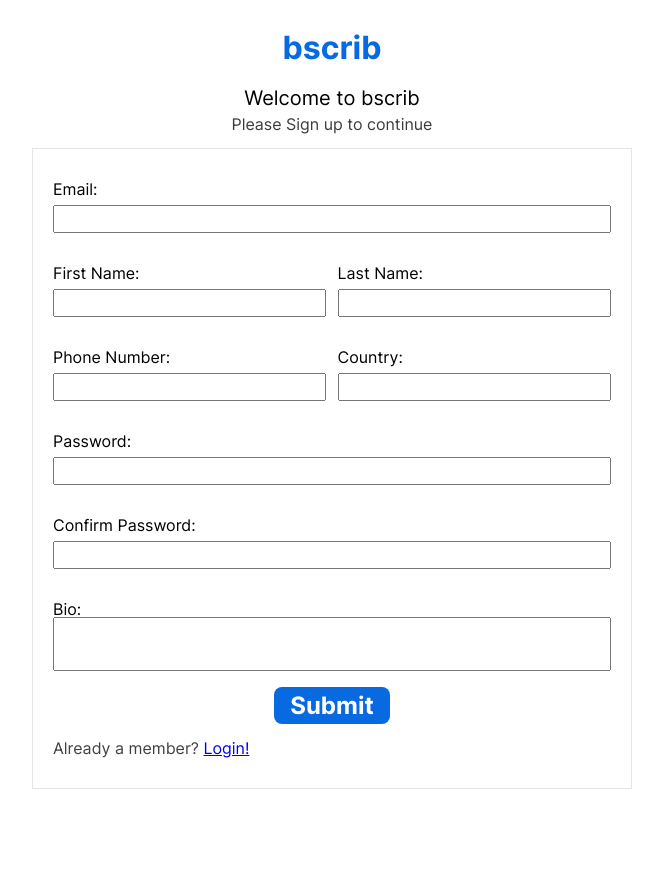
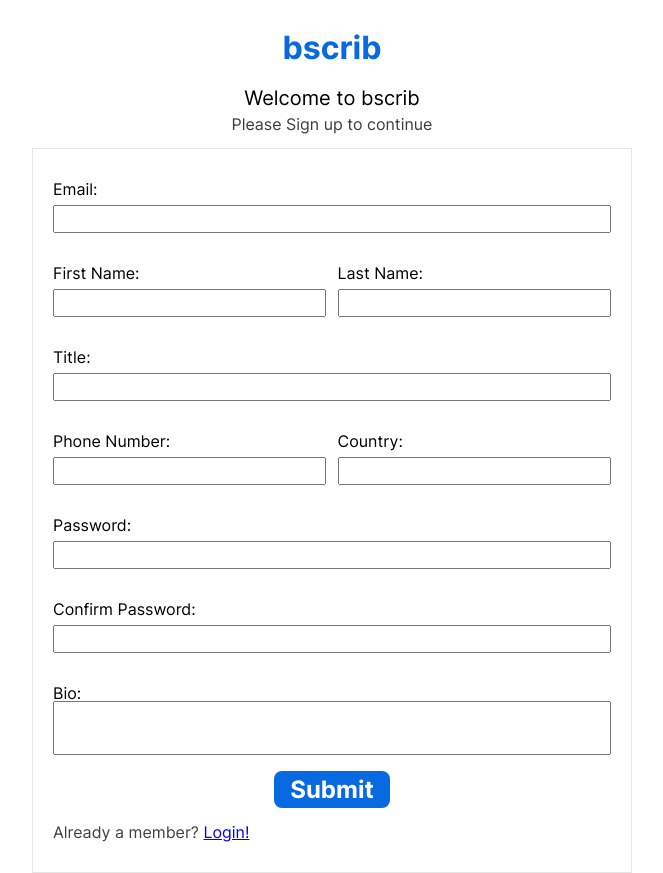
Before and after one commit to EtshD1/bscrib-ui-ang, an Angular app: page /signup in a window 1280 px wide. Shown: the whole page, without its empty margins (308-971 px from the left). Before the commit the page ends 800 px from the top, so only its background shows below. Built offline with nearby package versions, Linux system fonts and the light colour scheme.

Commit message:
include title

```diff
--- a/src/app/sighup/sighup.component.html
+++ b/src/app/sighup/sighup.component.html
@@ -26,6 +26,10 @@
         </label>
       </div>
     </div>
+    <label>
+      Title:
+      <input type="text" name="title" required [(ngModel)]="userData.title">
+    </label>
     <div class="split">
       <div>
         <p class="warning">{{warning.phonenumber}}</p>
--- a/src/app/sighup/sighup.component.ts
+++ b/src/app/sighup/sighup.component.ts
@@ -17,7 +17,8 @@ export class SighupComponent implements OnInit {
     lName: "",
     phonenumber: "",
     country: "",
-    bio: ""
+    bio: "",
+    title: ""
   }
   warning = {
     email: "",
```
